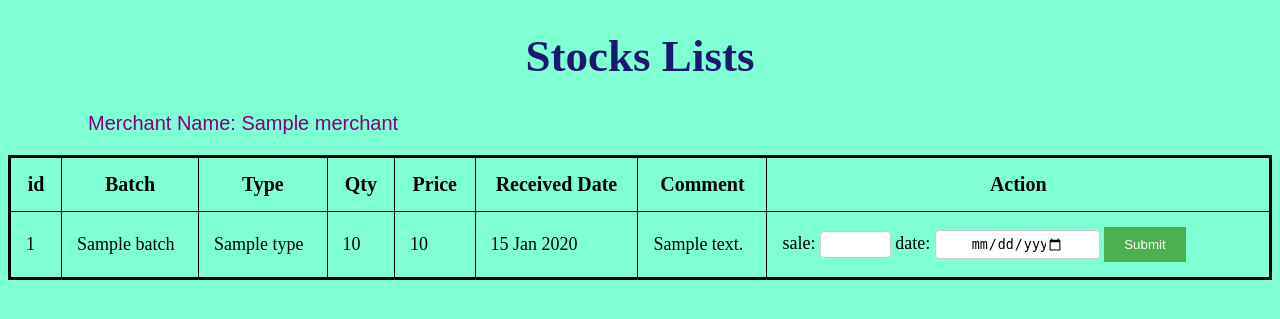
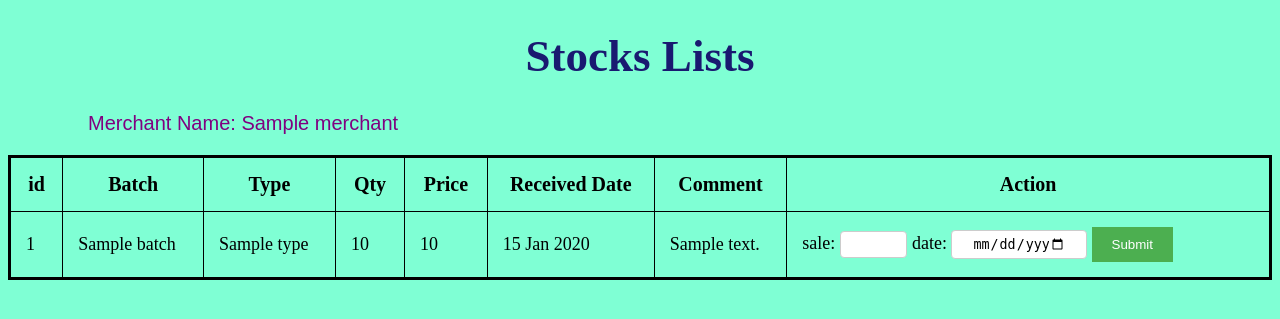
Before and after one commit to YuMyatMoe/Silver-Snow-Tea-Leave, a Node project: template views/stocklist.ejs in a window 1280 px wide. Shown: the top 319 px of the page. Run offline with Node 20 templates, Linux system fonts and the light colour scheme; the template is opened without the code that fills it: most values are stand-ins (such as "Sample title", 1, 10 or a date in 2020).

Commit message:
style test

```diff
--- a/views/stocklist.ejs
+++ b/views/stocklist.ejs
@@ -58,8 +58,8 @@ input[type=number], select {
 }
 
 input[type=date], select {
-  width: 35%;
-  padding: 5px 35px;
+  width: 30%;
+  padding: 5px 20px;
 
   display: inline-block;
   border: 1px solid #ccc;
```
